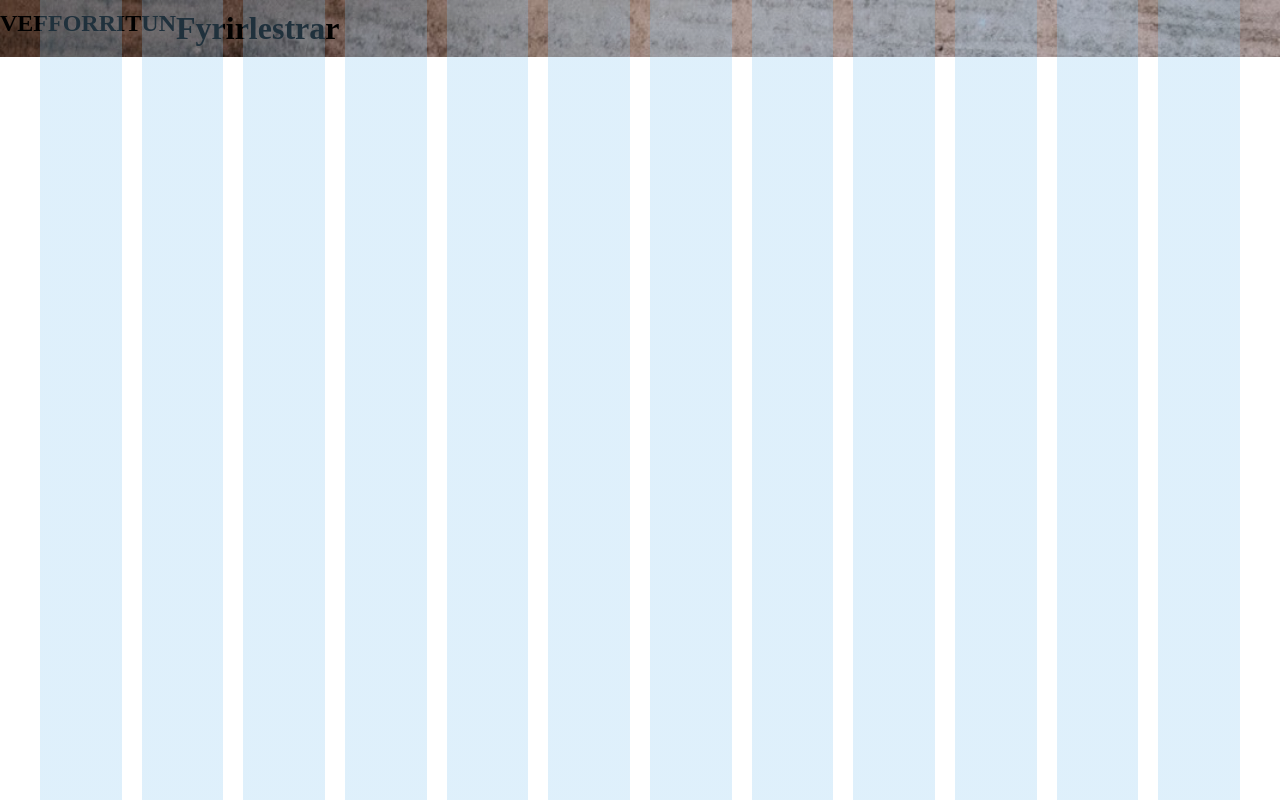
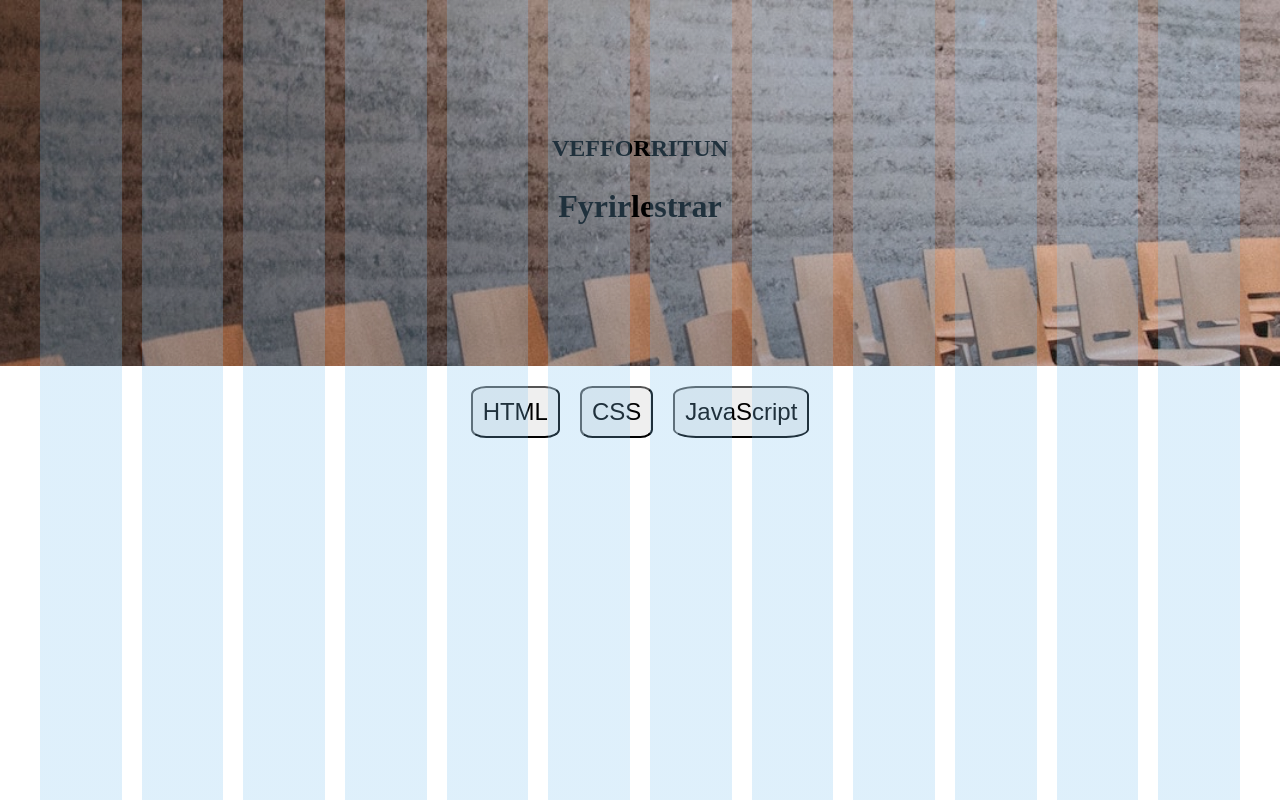
Before and after one commit to brynjarj13/Hopverkefni-2, a website with bundled scripts: page index.html in a window 1280 px wide. Built offline with nearby package versions, Linux system fonts and the light colour scheme.

Commit message:
index update and style

```diff
--- a/index.html
+++ b/index.html
@@ -11,12 +11,14 @@
     <h2>VEFFORRITUN</h2>
     <h1>Fyrirlestrar</h1>
   </header>
-  <main>
-    <ul>
-      <li><button>HTML</button></li>
-      <li><button>CSS</button></li>
-      <li><button>JavaScript</button></li>
+  <main class="main__index">
+    <div class="buttons">
+    <ul class="buttonlist">
+      <li><button class="html">HTML</button></li>
+      <li><button class="css">CSS</button></li>
+      <li><button class="javascript">JavaScript</button></li>
     </ul>
+  </div>
     <div class="list">
     </div>
   </main>
--- a/src/styles/index.scss
+++ b/src/styles/index.scss
@@ -1,3 +1,5 @@
+@import "config";
+
 header{
     background-image: url(/img/header.jpg);
     background-position: center;
@@ -6,22 +8,64 @@ header{
     background-attachment: fixed;
     width: 100%;
     height: 100%;
-    text-align: center;
-    position: absolute;
-    padding-bottom: 16px;
-    display: flex;
+    justify-content: center;
+    background-position: absolute;
+    padding-bottom: 125px;
+    padding-top: 125px;
+    display: block;
   }
 
   h1{
-    padding-top: 10px;
     display: flex;
     justify-content: center;
     margin-bottom: 16px;
+    padding-top: 10px;
   }
 
   h2{
-    padding-top: 10px;
     display: flex;
     justify-content: center;
     margin-bottom: 16px;
+    padding-top: 10px;
+    font-size: 48;
   }
+
+  .main__index {
+    margin: 0 auto;
+    max-width: 1200px;
+    padding-top: 20px;
+    padding-left: 20px;
+    padding-right: 20px;
+  }
+
+  .buttons{
+      display: flex;
+      justify-content: center;
+  }
+
+  .buttonlist{
+      display: inline-flex;
+      justify-content: space-between;
+      list-style: none;
+      font-size: 16px;
+  }
+
+  .html{
+      font-size: 24px;
+      padding: 10px;
+      border-radius: 17%;
+  }
+
+  .css{
+      margin-left: $gutter;
+      font-size: 24px;
+      padding: 10px;
+      border-radius: 17%;
+  }
+
+  .javascript{
+      margin-left: $gutter;
+      font-size: 24px;
+      padding: 10px;
+      border-radius: 17%;
+  }
```
